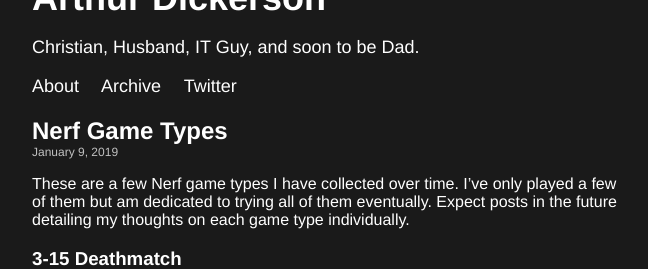
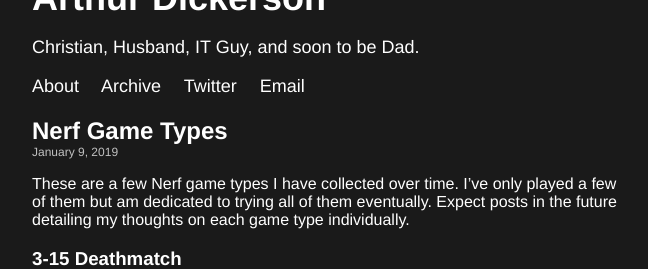
Before and after one commit to Arthurdd1994/Arthurdd1994.github.io, a Jekyll site: the page built from index.md, in a window 1280 px wide, cut to the strip 181-450 px from the top of the page. Shown: the whole strip, without its empty margins (314-962 px from the left). Built offline with Jekyll 4.4.1, drawn with Linux system fonts in a browser that asks for light colours.

Commit message:
Update default.html

```diff
--- a/_layouts/default.html
+++ b/_layouts/default.html
@@ -20,6 +20,7 @@
             <a href="/about">About</a>
             <a href="/archive">Archive</a>
             <a href="https://twitter.com/arthurddickerso">Twitter</a>
+            <a href="mailto:arthur@arthurdickerson.me">Email</a>
           </nav>
         </div>
       </div>
```
